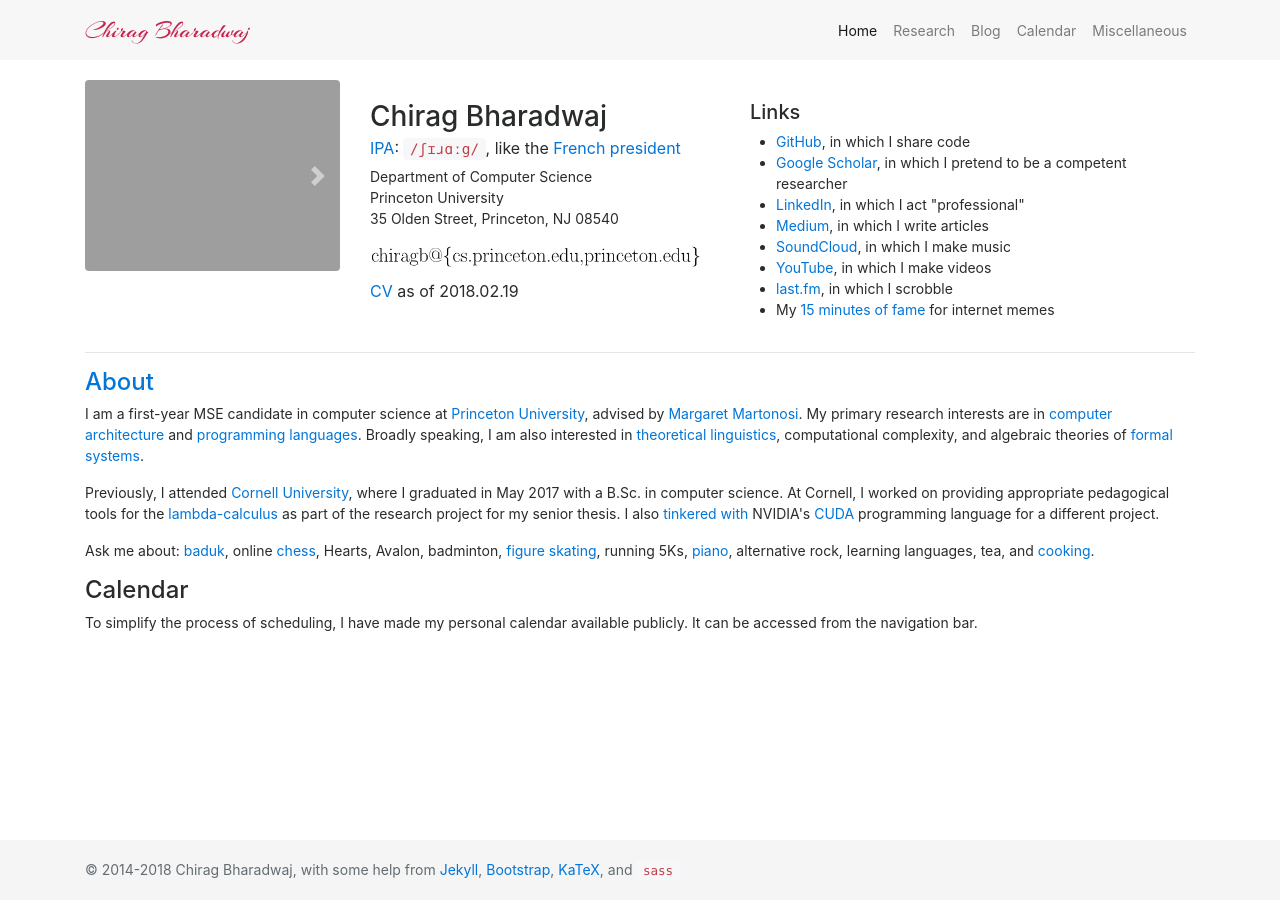
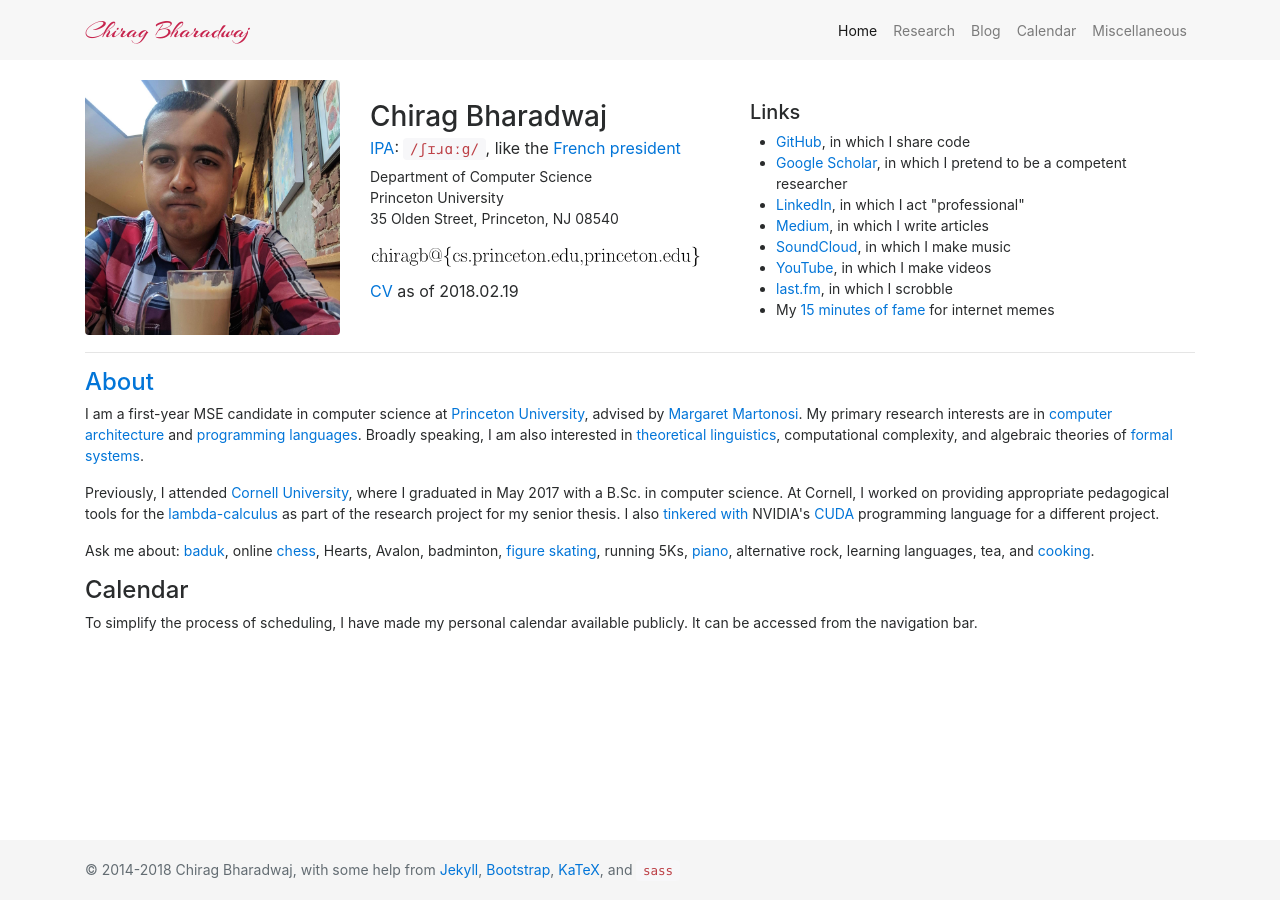
Before and after one commit to chiragbharadwaj/site, a Jekyll site: the page built from index.md, in a window 1280 px wide. Built offline with Jekyll 4.4.1, drawn with Linux system fonts in a browser that asks for light colours.

Commit message:
New profile picture

```diff
--- a/index.md
+++ b/index.md
@@ -8,7 +8,10 @@ excerpt: I am a first-year MSE candidate at Princeton University in the Departme
     <div id="profile" class="carousel slide" data-interval="false">
       <div class="carousel-inner">
         <div class="carousel-item active">
-          <img class="mx-auto rounded" src="{{site.baseurl}}/media/me-4.png" height="100%" width="100%" alt="2017.09.14" title="2017.12.15">
+          <img class="mx-auto rounded" src="{{site.baseurl}}/media/me-5.jpg" height="100%" width="100%" alt="2018.03.21" title="2018.03.21">
+        </div>
+        <div class="carousel-item">
+          <img class="mx-auto rounded" src="{{site.baseurl}}/media/me-4.png" height="100%" width="100%" alt="2017.12.15" title="2017.12.15">
         </div>
         <div class="carousel-item">
           <img class="mx-auto rounded" src="{{site.baseurl}}/media/me-3.jpg" height="100%" width="100%" alt="2017.09.14" title="2017.09.14">
```
Also changed, not shown: media/me-5.jpg (added).
